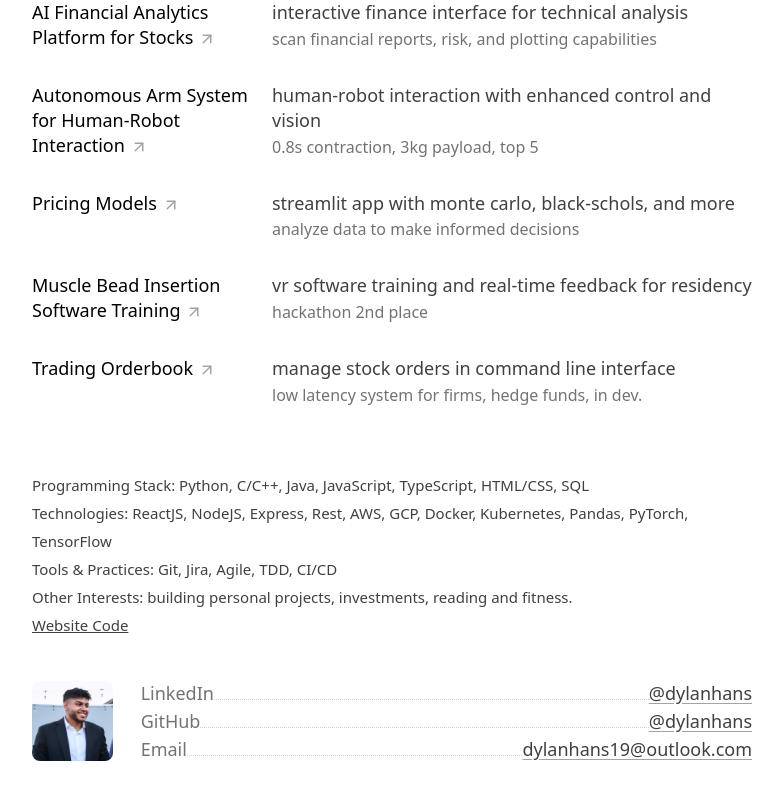
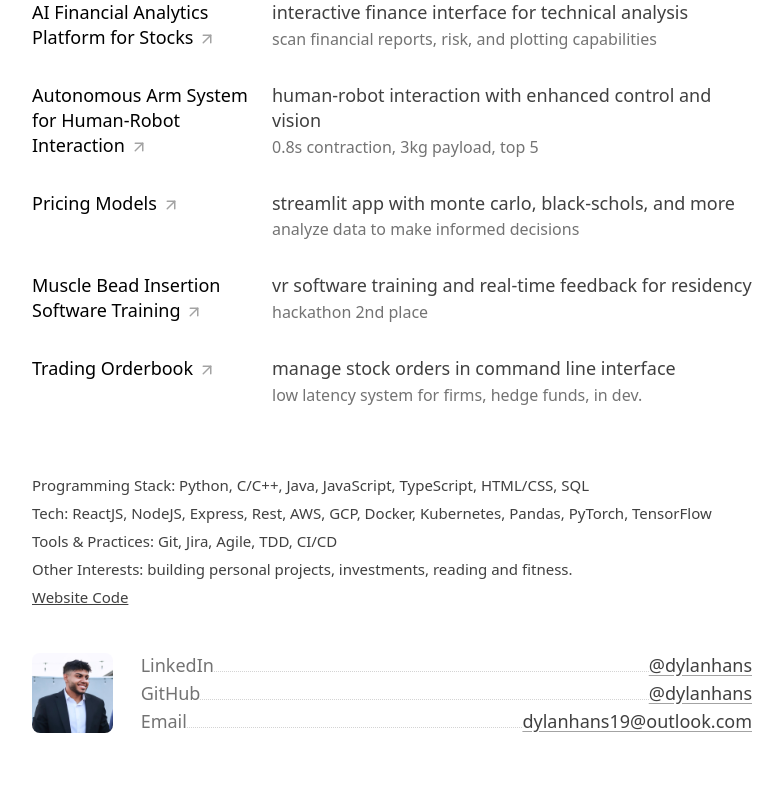
Before and after one commit to dylanhans/Portfolio, a SvelteKit app: page / in a window 1280 px wide. Shown: the part 844-1644 px from the top of the page, without its empty margins (248-1031 px from the left). Built offline with nearby package versions, Linux system fonts and the light colour scheme.

Commit message:
reformat

```diff
--- a/src/routes/+page.svelte
+++ b/src/routes/+page.svelte
@@ -93,7 +93,7 @@
 
   <div class="space-y-5">
     <p style="font-size: smaller; "><b style="font-weight: 450;">Programming Stack:</b> Python, C/C++, Java, JavaScript, TypeScript, HTML/CSS, SQL</p>
-    <p style="font-size: smaller; margin: 0;"><b style="font-weight: 450;">Technologies:</b> ReactJS, NodeJS, Express, Rest, AWS, GCP, Docker, Kubernetes, Pandas, PyTorch, TensorFlow</p>
+    <p style="font-size: smaller; margin: 0;"><b style="font-weight: 450;">Tech:</b> ReactJS, NodeJS, Express, Rest, AWS, GCP, Docker, Kubernetes, Pandas, PyTorch, TensorFlow</p>
     <p style="font-size: smaller; margin: 0;"><b style="font-weight: 450;">Tools & Practices:</b> Git, Jira, Agile, TDD, CI/CD</p>
     <p style="font-size: smaller; margin: 0;"><b style="font-weight: 450;">Other Interests:</b> building personal projects, investments, reading and fitness.</p>
     <p style="font-size: smaller; margin: 0;">
```
